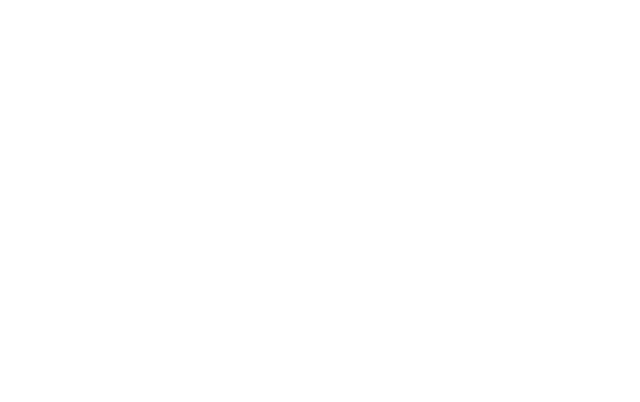
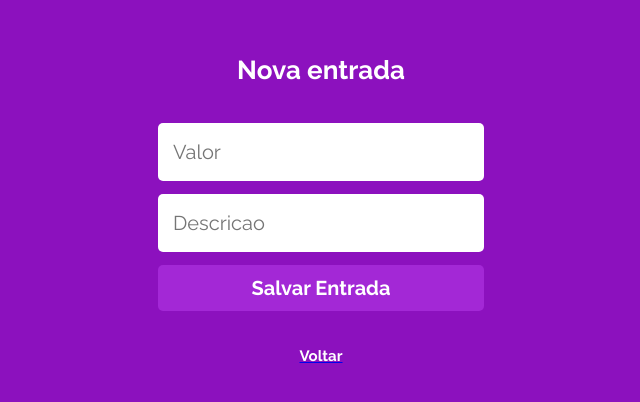
Before and after one commit to Januacele/projeto13-mywallet-front, a React (Create React App) app: page /historico/novaEntrada in a window 1280 px wide. Before the commit this address had no page. Shown: the part 214-616 px from the top of the page, without its empty margins (319-959 px from the left). Built offline with nearby package versions, Linux system fonts and the light colour scheme; a web font is replaced by a local one.

Commit message:
Add layout at /historico rout

```diff
--- a/src/components/App.js
+++ b/src/components/App.js
@@ -19,17 +19,17 @@ export default function App() {
   return (
     <Div>
     <TokenContext.Provider value={{ token, setToken }}>
-        <UserContext.Provider value={{ user, setUser }}></UserContext.Provider>
+        <UserContext.Provider value={{ user, setUser }}>
             <BrowserRouter>
                 <Routes>
                     <Route path="/" element={<TelaLogin />}></Route>
                     <Route path="/cadastro" element={<TelaCadastro />}></Route>
-              <Route path="/novaEntrada" element={<TelaNovaEntrada />}></Route>
-              <Route path="/novaSaida" element={<TelaNovaSaida />}></Route>
                     <Route path="/historico" element={<TelaHistorico />}></Route>
+                    <Route path="/historico/novaEntrada" element={<TelaNovaEntrada />}></Route>
+                    <Route path="/historico/novaSaida" element={<TelaNovaSaida />}></Route>
                 </Routes>
             </BrowserRouter>
-        <UserContext.Provider/>
+        </UserContext.Provider>
     </TokenContext.Provider>
     </Div >
     );
--- a/src/components/TelaHistorico/TelaHistorico.js
+++ b/src/components/TelaHistorico/TelaHistorico.js
@@ -1,9 +1,9 @@
 import { useState, useEffect, useContext } from 'react';
 import { useNavigate } from 'react-router-dom';
 import styled from 'styled-components';
-
-// import UserContext from '../../contexts/UserContext';
-// import TokenContext from '../../contexts/TokenContext';
+import axios from 'axios';
+import UserContext from '../../contexts/UserContext';
+import TokenContext from '../../contexts/TokenContext';
 import logout from '../../assets/images/logout.png';
 import plus from '../../assets/images/plus.png';
 import menus from '../../assets/images/menus.png';
@@ -11,27 +11,86 @@ import menus from '../../assets/images/menus.png';
 
 export default function TelaHistorico(){
 
-    // const { user } = useContext(UserContext);
-    // const { token } = useContext(TokenContext);
-    // const [ entrada, setEntrada ] = useState([]);
-    // const [ saida, setSaida ] = useState([]);
-    // const [historico, setHistorico] = useState(0);
+    const { user } = useContext(UserContext);
+    const { token } = useContext(TokenContext);
+    const [ transacoes, setTransacoes ] = useState([]);
+    const [balanco, setBalanco] = useState(0);
+
+
+    async function request(config){
+        try {
+            const response = await axios.get("http://localhost:5000/usuario", config);
+
+            const { movimentacao } = response.data;
+            const novoBalanco = response.data.balanco;
+            setTransacoes(movimentacao);
+            setBalanco(novoBalanco);
+
+        } catch (e) {
+            window.alert("Erro na obtenção dos dados");
+            console.log(e);
+        }
+    }
+
+    useEffect(() => {
+        const config = {
+            headers: {
+                "Authorization": `Bearer ${token}`
+            }
+        };
+
+        request(config);
+
+    }, []);
+
+    function configurarNumero(num){
+        return num.toFixed(2).replace(".", ",");
+    }
+
+    function verificarBalanco(num){
+        return num > 0 ? "positivo" : "negativo";
+    }
 
     let navigate = useNavigate();
     function nextPage(page){
         navigate(`/${page}`);
     }
 
+    function renderizarTransacoes(){
+        return transacoes.length > 0 ? (
+            transacoes.map((t, index) => {
+                const { type, valor, descricao, date } = t;
+
+                return (
+                    <div className='transacao' key={index}>
+                        <div className='container-dia'>
+                            <p className='dia'>{date}</p>
+                            <p className='texto'>{descricao}</p>
+                        </div>
+                        <p className={type}>{configurarNumero(valor)}</p>
+                    </div>
+                );
+            })
+        ) : (
+            <p className='transacoes-vazias'>
+                Não há registros de entrada ou saída
+            </p>
+        );
+    }
+
     return(
                 <Container>
                     <header>
-                        <p>Olá, </p>
+                        <p>Olá, {user} </p>
                         <img src={logout} alt="Botão de logout" />
                     </header>
-
                     <div className='registros'>
+                        {renderizarTransacoes()}
                        <div className='balanco'>
                             <p> SALDO </p>
+                            <p className={verificarBalanco(balanco)}>
+                                {configurarNumero(balanco)}
+                            </p>
                        </div>
                     </div>
 
@@ -92,6 +151,60 @@ const Container = styled.div`
         overflow-x: hidden;
     }
 
+    .transacoes-vazias{
+        height: 100%;
+        width: 100%;
+        display: flex;
+        justify-content: center;
+        align-items: center;
+
+            p{
+                font-weight: 400;
+                font-size: 20px;
+                line-height: 23px;
+                text-align: center;
+                color: #868686;
+            }
+    }
+
+    .transacao{
+        display: flex;
+        justify-content: space-between;
+        flex-wrap: wrap;
+        margin-bottom: 15px;
+
+        dia{
+            font-weight: 400;
+            font-size: 16px;
+            line-height: 19px;
+            color: #C6C6C6;
+            margin-right: 10px;
+        }
+
+        texto{
+            max-width: 160px;
+            font-weight: 400;
+            font-size: 16px;
+            line-height: 19px;
+            color: #000000;
+            display: flex;
+            align-items: flex-start;
+        }
+    }
+
+    .transacao .entrada,
+    .positivo {
+        color: #03AC00;
+    }
+    .transacao .saida,
+    .negativo {
+        color: #C70000;
+    }
+
+    .transacao .container-dia{
+        display: flex;
+    }
+
    .balanco{
         background-color: white;
         position: absolute;
@@ -103,12 +216,18 @@ const Container = styled.div`
         display: flex;
         justify-content: space-between;
 
-        p{
-            font-style: normal;
+        p:first-of-type{
             font-weight: 700;
             font-size: 17px;
             line-height: 20px;
             color: #000000;
+        }
+
+        p:last-of-type {
+            font-weight: 400;
+            font-size: 17px;
+            line-height: 20px;
+            text-align: right;
         }
    }
 
--- a/src/components/TelaLogin/TelaLogin.js
+++ b/src/components/TelaLogin/TelaLogin.js
@@ -2,10 +2,15 @@ import { Link, useNavigate } from 'react-router-dom';
 import axios from 'axios';
 import { ThreeDots } from "react-loader-spinner";
 import styled from 'styled-components';
-import { useState } from "react";
+import { useContext, useState } from "react";
+import TokenContext from '../../contexts/TokenContext';
+import UserContext from '../../contexts/UserContext';
 
 
 export default function TelaLogin() {
+
+    const { setToken } = useContext(TokenContext);
+    const { setUser } = useContext(UserContext);
 
     const [email, setEmail] = useState("");
     const [password, setPassword] = useState("");
@@ -24,6 +29,9 @@ export default function TelaLogin() {
         try {
             const response = await axios.post("http://localhost:5000/login", body);
             console.log(response);
+
+            setToken(response.data.token);
+            setUser(response.data.name);
 
             proximaPagina()
 
--- a/src/components/TelaNovaEntrada/TelaNovaEntrada.js
+++ b/src/components/TelaNovaEntrada/TelaNovaEntrada.js
@@ -14,7 +14,7 @@ export default function TelaNovaEntrada(){
 
     async function request(config, body){
         try {
-            await axios.post("http://localhost:5000/carteira", body, config);
+            await axios.post("http://localhost:5000/usuario", body, config);
 
             nextPage();
         } catch (error) {
--- a/src/components/TelaNovaSaida/TelaNovaSaida.js
+++ b/src/components/TelaNovaSaida/TelaNovaSaida.js
@@ -14,7 +14,7 @@ export default function TelaNovaEntrada(){
 
     async function request(config, body){
         try {
-            await axios.post("http://localhost:5000/carteira", body, config);
+            await axios.post("http://localhost:5000/usuario", body, config);
 
             nextPage();
         } catch (error) {
```
Lines whose indentation alone changed are shown as unchanged.
